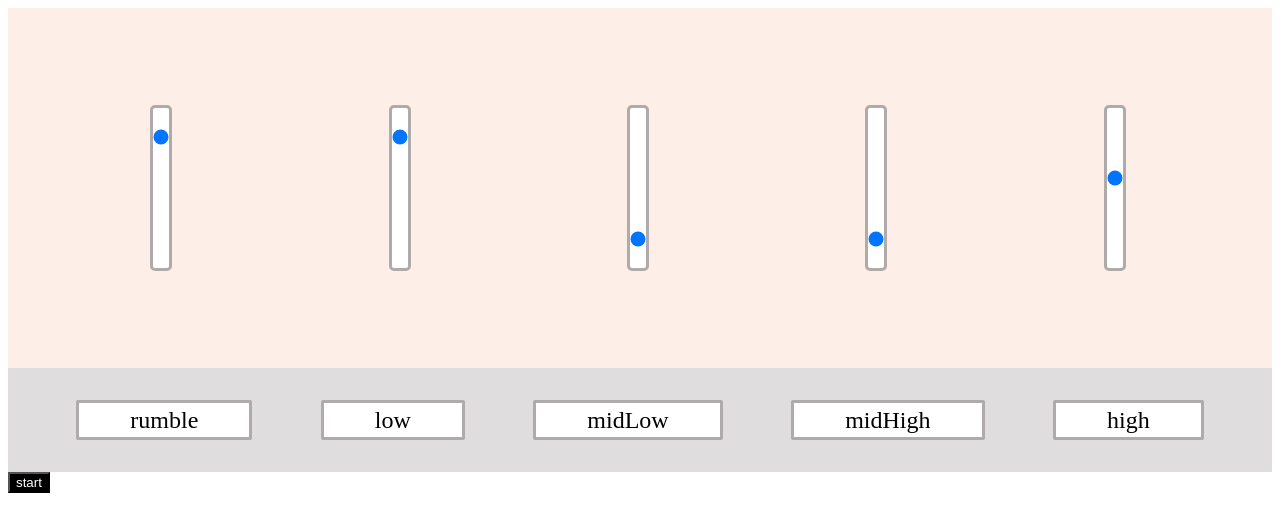
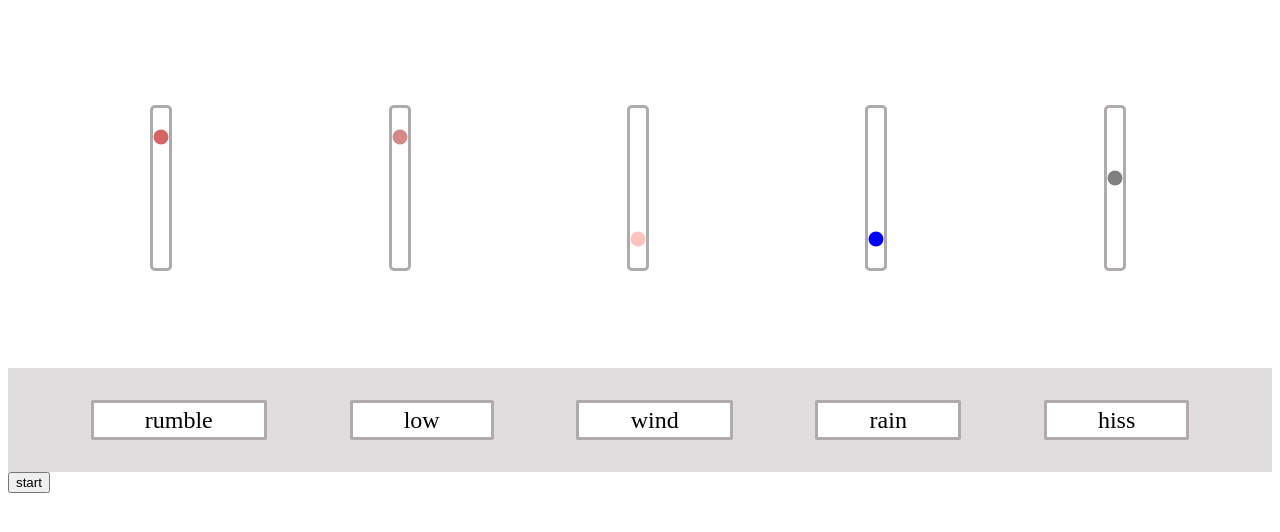
Before and after one commit to bdfee/pink-player, a React (Create React App) app: page / in a window 1280 px wide. Shown: the top 532 px of the page. Built offline with nearby package versions, Linux system fonts and the light colour scheme.

Commit message:
initial implementation of 5 tracks

```diff
--- a/src/components/active-toggle.js
+++ b/src/components/active-toggle.js
@@ -1,11 +1,8 @@
 const ActiveToggle = ({ isRunning, setIsRunning }) => {
   const handleStart = () => setIsRunning(!isRunning)
 
-  const stopStyle = { backgroundColor: 'black', color: 'white' }
-  const startStyle = { backgroundColor: 'black', color: 'white' }
-
   return (
-    <button className="start-btn" onClick={handleStart} style={isRunning ? stopStyle : startStyle}>
+    <button className="start-btn" onClick={handleStart}>
       {isRunning ? 'stop' : 'start'}
     </button>
   )
--- a/src/components/audio/index.css
+++ b/src/components/audio/index.css
@@ -96,26 +96,42 @@ input:active {
 }
 
 /* track wide styles */
-.lowPink {
+.rumble {
   accent-color: #d56462;
 }
 
-.midPink {
+.low {
   accent-color: #D48987;
 }
 
-.highPink {
+.midLow {
   accent-color: #ffc3c0;
 }
 
-.toggle-lowPink {
+.midHigh {
+  accent-color: blue
+}
+
+.high {
+  accent-color: gray
+}
+
+.toggle-rumble {
   background: #d56462;
 }
 
-.toggle-midPink {
+.toggle-low {
   background: #D48987;
 }
 
-.toggle-highPink {
+.toggle-midLow {
   background: #ffc3c0;
 }
+
+.toggle-midHigh {
+  background: blue
+}
+
+.toggle-high {
+  background: gray
+}
--- a/src/components/audio/index.js
+++ b/src/components/audio/index.js
@@ -87,12 +87,8 @@ const AudioParameters = ({ isRunning }) => {
     Object.values(audio.graph.tracks).map((track) => track.audioSource.stop())
   }
 
-  const tempStyle = {
-    background: '#feeee8'
-  }
-
   return (
-    <div className="audio-controls" style={tempStyle}>
+    <div className="audio-controls">
       <div className="gain-sliders-container">
         {trackParams.map((params) => {
           return (
--- a/src/components/audio/trackDefaults.js
+++ b/src/components/audio/trackDefaults.js
@@ -1,21 +1,21 @@
 export const filterRanges = {
   rumble: {
     lowpass: {
-      min: 0,
+      min: 1,
       max: 70
     },
     highpass: {
-      min: 0,
+      min: 1,
       max: 70
     }
   },
   low: {
     lowpass: {
-      min: 0,
+      min: 1,
       max: 70
     },
     highpass: {
-      min: 0,
+      min: 1,
       max: 70
     }
   },
--- a/src/components/audio/tracks-filter-toggle.js
+++ b/src/components/audio/tracks-filter-toggle.js
@@ -1,5 +1,5 @@
 const TracksFilterToggle = ({ showFilter, setShowFilter, params }) => {
-  const { id } = params
+  const { id, name } = params
 
   const selectedClass = showFilter === id ? `toggle-${id}` : ''
 
@@ -9,7 +9,7 @@ const TracksFilterToggle = ({ showFilter, setShowFilter, params }) => {
       onClick={() => {
         setShowFilter(id)
       }}>
-      {id}
+      {name}
     </div>
   )
 }
```
